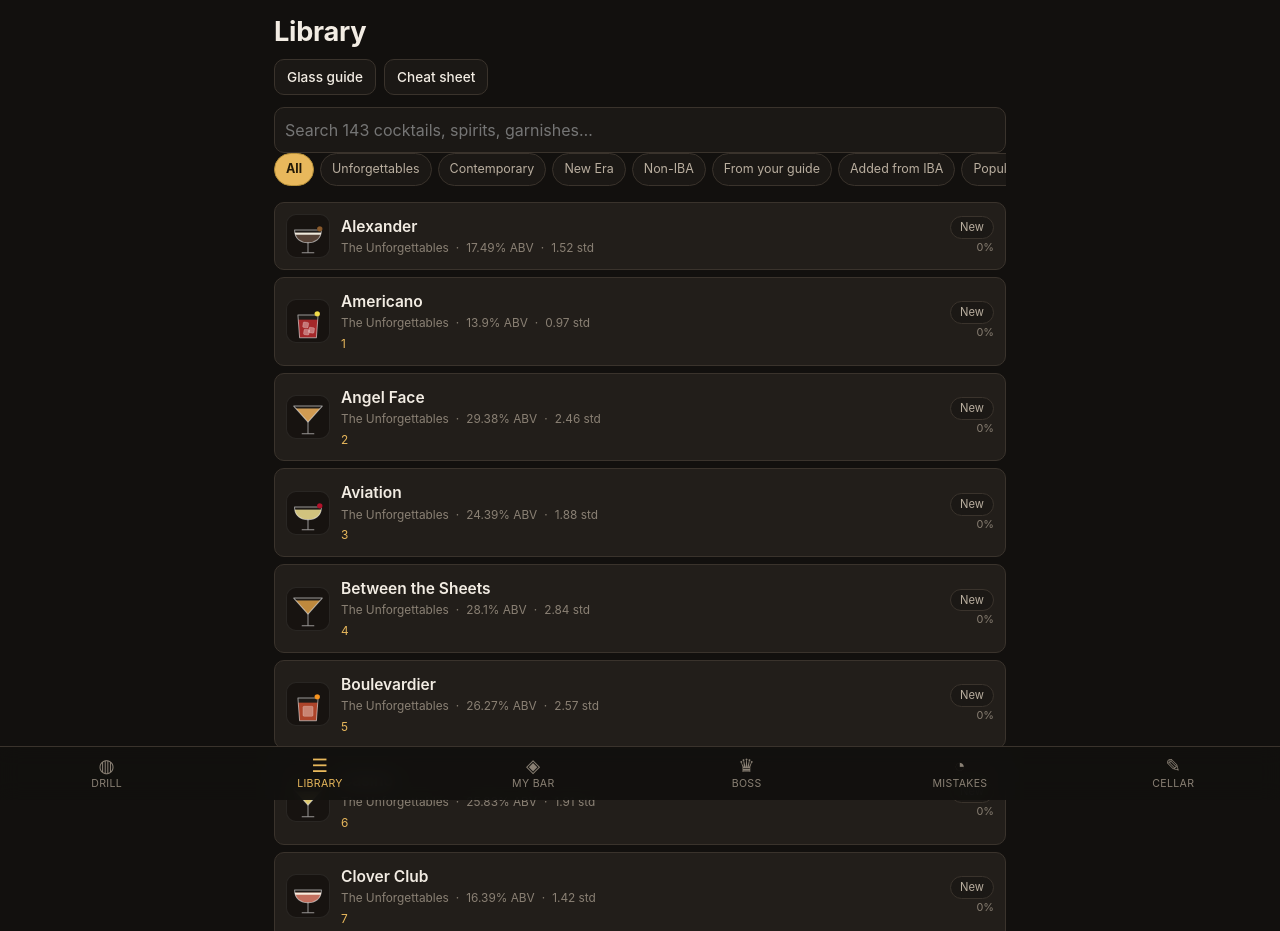
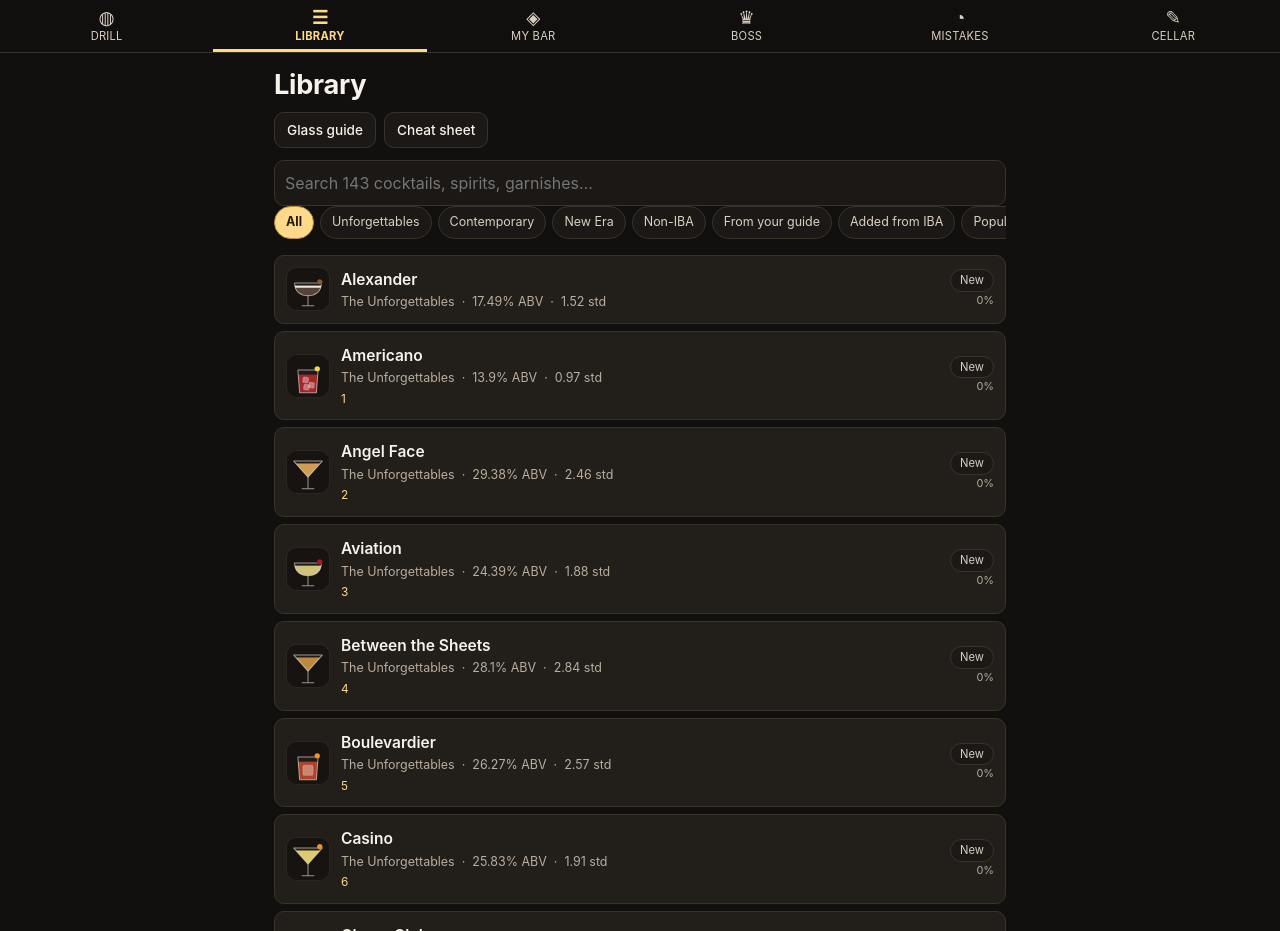
Before and after one commit to Magnum35seven/pour, a website with bundled scripts: page index.html in a window 1280 px wide. Shown: the top 931 px of the page. Built offline with nearby package versions, Linux system fonts and the light colour scheme.

Commit message:
Change Text colour, menu's to the top
Menu and text colour change

```diff
--- a/app.css
+++ b/app.css
@@ -1,16 +1,18 @@
 :root{
   --bg:#12100e; --bg2:#1b1815; --card:#221e1a; --line:#3a332c;
-  --ink:#f2ece3; --ink2:#b9ae9f; --ink3:#8a8074;
-  --gold:#d9a94a; --amber:#e8b85c; --red:#c1462f; --green:#6aa84f; --blue:#5b8db8;
-  --good:#7fa650; --warn:#d9a94a; --bad:#c1462f;
+  --ink:#f7f2ea; --ink2:#d8cfc2; --ink3:#b8ad9e;
+  --gold:#ffcf6b; --amber:#ffd98a; --red:#c1462f; --green:#6aa84f; --blue:#5b8db8;
+  --good:#8fbf5e; --warn:#ffcf6b; --bad:#c1462f;
   --r:14px; --r2:10px;
   --pad:env(safe-area-inset-bottom,0px);
+  --top:env(safe-area-inset-top,0px);
+  --toph:calc(58px + env(safe-area-inset-top,0px));   /* tab bar height; app.js sets the measured value */
 }
 *{box-sizing:border-box;-webkit-tap-highlight-color:transparent}
 html,body{margin:0;padding:0;background:var(--bg);color:var(--ink);
   font-family:-apple-system,BlinkMacSystemFont,"Segoe UI",Roboto,Helvetica,Arial,sans-serif;
   font-size:16px;line-height:1.5}
-body{padding-bottom:calc(66px + var(--pad))}
+body{padding-top:var(--toph);padding-bottom:calc(20px + var(--pad))}
 #app{max-width:760px;margin:0 auto;padding:16px 14px 24px}
 a{color:var(--amber);text-decoration:none}
 h1,h2,h3,h4{margin:0 0 10px;line-height:1.2;font-weight:650;letter-spacing:-.01em}
@@ -20,13 +22,13 @@ small{color:var(--ink3)}
 button{font:inherit;color:inherit;background:none;border:0;cursor:pointer}
 
 /* ---------- tab bar ---------- */
-#tabbar{position:fixed;left:0;right:0;bottom:0;z-index:50;display:flex;
-  background:rgba(18,16,14,.94);backdrop-filter:blur(10px);border-top:1px solid var(--line);
-  padding-bottom:var(--pad)}
-#tabbar a{flex:1;display:flex;flex-direction:column;align-items:center;gap:2px;padding:9px 2px 8px;
-  color:var(--ink3);font-size:.66rem;letter-spacing:.03em;text-transform:uppercase}
+#tabbar{position:fixed;left:0;right:0;top:0;z-index:50;display:flex;
+  background:rgba(18,16,14,.96);backdrop-filter:blur(10px);border-bottom:1px solid var(--line);
+  padding-top:var(--top)}
+#tabbar a{flex:1;display:flex;flex-direction:column;align-items:center;gap:2px;padding:8px 2px 7px;
+  color:var(--ink2);font-size:.7rem;letter-spacing:.02em;text-transform:uppercase}
 #tabbar a .ico{font-size:1.15rem;line-height:1}
-#tabbar a.on{color:var(--amber)}
+#tabbar a.on{color:var(--amber);box-shadow:inset 0 -3px 0 var(--amber);font-weight:650}
 
 /* ---------- generic bits ---------- */
 .card{background:var(--card);border:1px solid var(--line);border-radius:var(--r);padding:14px;margin:0 0 12px}
@@ -37,7 +39,7 @@ button{font:inherit;color:inherit;background:none;border:0;cursor:pointer}
 .dim{color:var(--ink3)}
 .pill{display:inline-block;padding:2px 9px;border-radius:99px;font-size:.7rem;
   border:1px solid var(--line);color:var(--ink2);background:var(--bg2);white-space:nowrap}
-.pill.gold{border-color:#6b5322;color:var(--amber);background:#2a2214}
+.pill.gold{border-color:#8a6a28;color:var(--amber);background:#2f2514}
 .pill.green{border-color:#3d5a2a;color:#a7cf7d;background:#1d2716}
 .pill.red{border-color:#6b2b1f;color:#e8836f;background:#2a1712}
 .pill.blue{border-color:#2c4459;color:#8fb8dd;background:#16202a}
@@ -60,7 +62,7 @@ label.f{display:block;font-size:.72rem;text-transform:uppercase;letter-spacing:.
 .bar>i{display:block;height:100%;background:var(--amber);border-radius:99px}
 
 /* ---------- library ---------- */
-.search{position:sticky;top:0;z-index:10;background:var(--bg);padding:8px 0 10px}
+.search{position:sticky;top:var(--toph);z-index:10;background:var(--bg);padding:8px 0 10px}
 .filters{display:flex;gap:6px;overflow-x:auto;padding-bottom:6px;scrollbar-width:none}
 .filters::-webkit-scrollbar{display:none}
 .filters button{padding:6px 11px;border-radius:99px;border:1px solid var(--line);
@@ -71,7 +73,7 @@ label.f{display:block;font-size:.72rem;text-transform:uppercase;letter-spacing:.
 .rc .swatch{width:34px;height:34px;border-radius:9px;flex:0 0 auto;
   border:1px solid rgba(255,255,255,.09)}
 .rc .nm{font-weight:600;font-size:.97rem}
-.rc .meta{font-size:.74rem;color:var(--ink3);display:flex;gap:7px;flex-wrap:wrap;margin-top:2px}
+.rc .meta{font-size:.78rem;color:var(--ink3);display:flex;gap:7px;flex-wrap:wrap;margin-top:2px}
 .rc .right{margin-left:auto;text-align:right;font-size:.72rem;color:var(--ink3)}
 
 /* ---------- pour game ---------- */
@@ -136,9 +138,9 @@ label.f{display:block;font-size:.72rem;text-transform:uppercase;letter-spacing:.
 
 /* ---------- boss ---------- */
 .hpbar{height:16px;background:var(--bg2);border:1px solid var(--line);border-radius:99px;overflow:hidden}
-.hpbar>i{display:block;height:100%;background:linear-gradient(90deg,#c1462f,#e8b85c);
+.hpbar>i{display:block;height:100%;background:linear-gradient(90deg,#c1462f,#ffd98a);
   transition:width .35s ease}
-.bossface{text-align:center;font-size:3rem;margin:2px 0 6px;filter:drop-shadow(0 3px 8px rgba(217,169,74,.3))}
+.bossface{text-align:center;font-size:3rem;margin:2px 0 6px;filter:drop-shadow(0 3px 8px rgba(255,207,107,.35))}
 .shake{animation:shk .35s}
 @keyframes shk{0%,100%{transform:translateX(0)}25%{transform:translateX(-6px)}75%{transform:translateX(6px)}}
 
@@ -146,11 +148,11 @@ label.f{display:block;font-size:.72rem;text-transform:uppercase;letter-spacing:.
 .logrow{padding:10px 0;border-bottom:1px solid var(--line)}
 .logrow:last-child{border:0}
 .stars{color:var(--amber);letter-spacing:1px;font-size:.9rem}
-.toast{position:fixed;left:50%;bottom:calc(84px + var(--pad));transform:translateX(-50%);
+.toast{position:fixed;left:50%;bottom:calc(28px + var(--pad));transform:translateX(-50%);
   background:#2e2718;border:1px solid #6b5322;color:var(--amber);padding:10px 16px;
   border-radius:99px;font-size:.85rem;z-index:99;opacity:0;transition:opacity .25s;pointer-events:none}
 .toast.on{opacity:1}
-.flash{position:fixed;inset:0;background:rgba(217,169,74,.14);z-index:80;pointer-events:none;
+.flash{position:fixed;inset:0;background:rgba(255,207,107,.16);z-index:80;pointer-events:none;
   animation:fl .4s forwards}
 @keyframes fl{to{opacity:0}}
 @media(max-width:380px){.opts{grid-template-columns:1fr}.g3{grid-template-columns:1fr 1fr}}
@@ -202,3 +204,7 @@ a.chip{text-decoration:none}
   .sheet-r h4{font-size:9.5pt;color:#000}.sheet-r p{font-size:7.6pt;color:#000}
   .sheet-r h4 small,.sheet-r .how,.sheetnote{color:#444}
 }
+
+.glasscard,[id^="g-"]{scroll-margin-top:calc(var(--toph) + 8px)}
+html{scroll-padding-top:calc(var(--toph) + 8px)}
+@media print{body{padding:0!important}}
--- a/app.js
+++ b/app.js
@@ -9,6 +9,16 @@ import { thumbHTML, glassSVG, glassSample } from './art.js';
 
 const $ = (s, r = document) => r.querySelector(s);
 const app = $('#app');
+
+/* The tab bar sits fixed at the top; keep the page offset equal to its real height. */
+const tabbar = $('#tabbar');
+function fitTabs() {
+  const h = tabbar && tabbar.offsetHeight;
+  if (h > 0) document.documentElement.style.setProperty('--toph', h + 'px');
+}
+fitTabs();
+window.addEventListener('resize', fitTabs);
+if (typeof ResizeObserver !== 'undefined' && tabbar) new ResizeObserver(fitTabs).observe(tabbar);
 const byId = Object.fromEntries(RECIPES.map(r => [r.id, r]));
 DB.load();
 
--- a/index.html
+++ b/index.html
@@ -5,7 +5,7 @@
 <meta name="viewport" content="width=device-width, initial-scale=1, viewport-fit=cover">
 <title>Pour — Learn 143 Cocktails</title>
 <meta name="description" content="A gamified trainer for the IBA cocktail canon: pour, shake and garnish your way through 143 recipes, track your mistakes, beat the Martini boss.">
-<meta name="theme-color" content="#14300e">
+<meta name="theme-color" content="#12100e">
 <link rel="manifest" href="manifest.webmanifest">
 <link rel="icon" href="icon-192.png" type="image/png">
 <link rel="apple-touch-icon" href="icon-192.png">
```
Also changed, not shown: app.test.mjs (+19 -0 lines), manifest.webmanifest.
